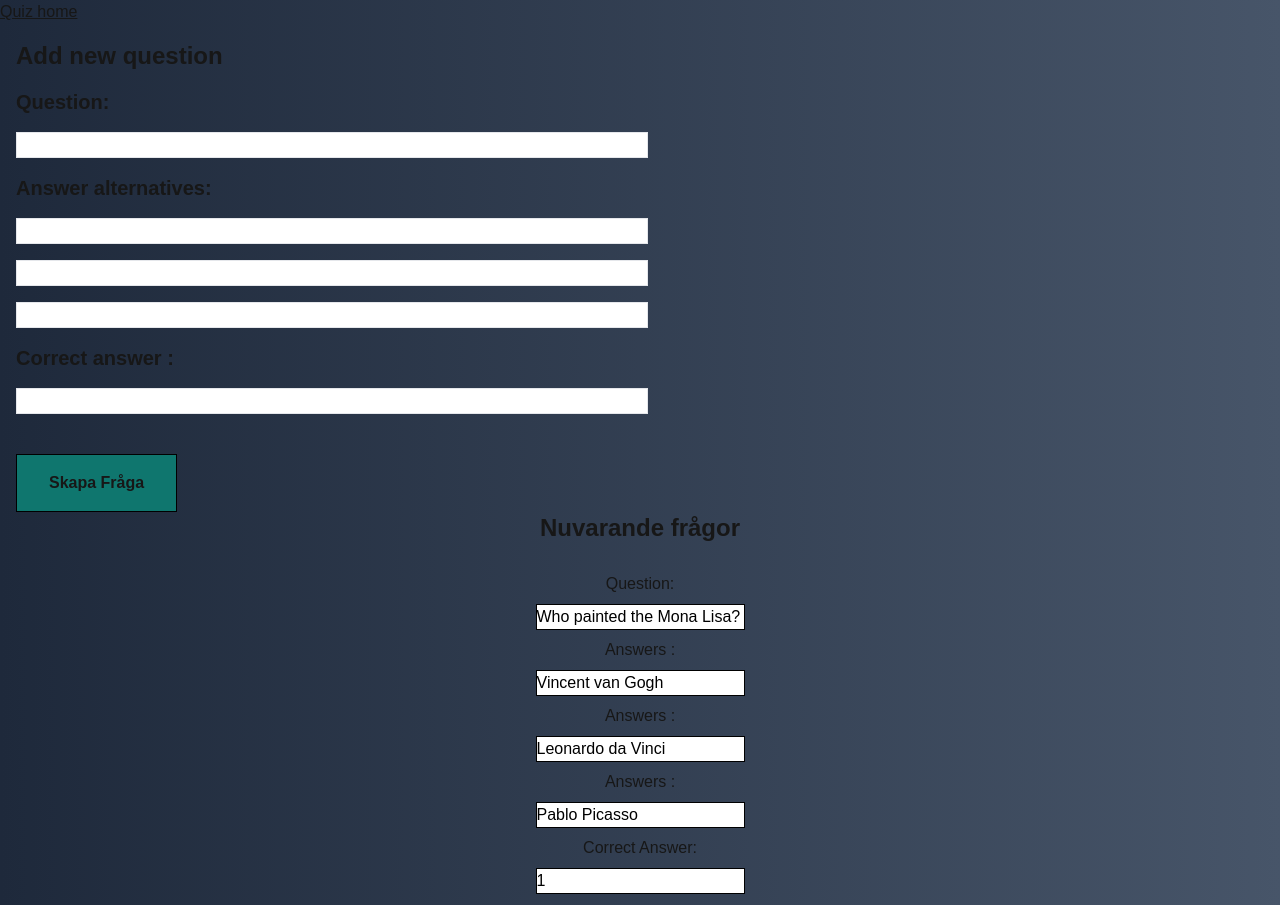
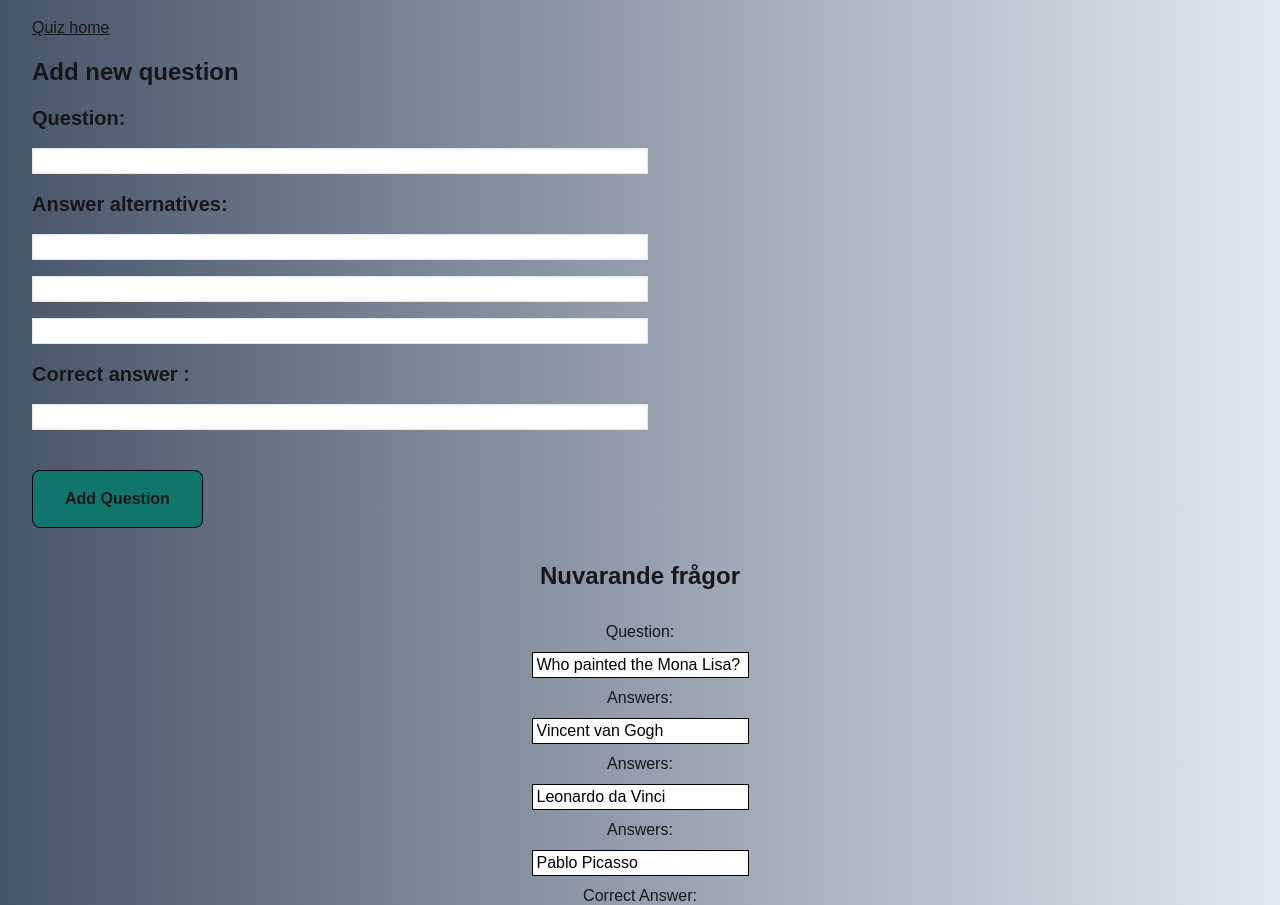
Before and after one commit to FabricioAcuna/quiz-group-task, a Next.js app: page /admin in a window 1280 px wide. Shown: the top 905 px of the page. Built offline with nearby package versions, Linux system fonts and the light colour scheme.

Commit message:
ändrat bg och lagt till lite padding osv på admin

```diff
--- a/pages/admin.js
+++ b/pages/admin.js
@@ -73,15 +73,15 @@ export default function Admin() {
   }
 
   return (
-    <div className="bg-gradient-to-l from-slate-600 to-slate-800 min-h-max">
-      <Link className=" underline" href={"/quiz"}>
+    <div className="bg-gradient-to-l from-slate-200 to-slate-600 min-h-max p-4">
+      <Link className="underline ml-4" href={"/quiz"}>
         Quiz home
       </Link>
       <div className="flex flex-col gap-4 pl-4 pt-4">
         <h2 className="font-bold text-2xl">Add new question</h2>
         <label className="font-bold text-xl">Question:</label>
         <input
-          className="border text-black w-1/2"
+          className="border px-1 text-black w-1/2"
           value={questionName}
           onChange={(e) => setQuestionName(e.target.value)}
         />
@@ -89,7 +89,7 @@ export default function Admin() {
         {answerAlts.map((alt, index) => (
           <input
             key={index}
-            className="border text-black w-1/2"
+            className="border px-1 text-black w-1/2"
             value={alt}
             onChange={(e) => {
               const updatedAnswerAlts = [...answerAlts];
@@ -100,24 +100,24 @@ export default function Admin() {
         ))}
         <label className="font-bold text-xl">Correct answer :</label>
         <input
-          className="border text-black w-1/2"
+          className="border px-1 text-black w-1/2"
           value={correctAnswer}
           onChange={(e) => setCorrectAnswer(e.target.value)}
         />
       </div>
       <button
-        className="border border-solid border-black font-semibold bg-teal-700 px-8 py-4 mt-10 ml-4"
+        className="border border-solid border-black font-semibold bg-teal-700 px-8 py-4 mt-10 ml-4 rounded-lg"
         onClick={handleAddQuestion}
       >
-        Skapa Fråga
+        Add Question
       </button>
 
-      <h2 className="font-bold text-2xl text-center">Nuvarande frågor</h2>
+      <h2 className="font-bold text-2xl text-center mt-8">Nuvarande frågor</h2>
       {questions.map((question, index) => (
         <div className="text-center pt-5" key={index}>
           <label className="flex justify-center p-2">Question:</label>
           <input
-            className="border border-solid border-black text-black"
+            className="border px-1 border-solid border-black text-black"
             type="text"
             value={question.text}
             onChange={(e) => updateQuizText(e.target.value, index)}
@@ -125,9 +125,9 @@ export default function Admin() {
 
           {question.alt.map((alt, altIndex) => (
             <div key={altIndex}>
-              <label className="flex justify-center p-2">Answers :</label>
+              <label className="flex justify-center p-2">Answers:</label>
               <input
-                className="border border-solid border-black text-black"
+                className="border px-1 border-solid border-black text-black"
                 type="text"
                 value={alt}
                 onChange={(e) =>
@@ -138,14 +138,14 @@ export default function Admin() {
           ))}
           <label className="flex justify-center p-2">Correct Answer:</label>
           <input
-            className="border border-solid border-black text-black"
+            className="border border-solid px-1 border-black text-black"
             type="number"
             value={question.correct}
             onChange={(e) => updateCorrectAnswer(index, e.target.value)}
           />
           <p className="p-2">Correct: {question.correct}</p>
           <button
-            className="mt-2 border border-solid border-black font-semibold bg-red-600"
+            className="mt-2 border border-solid border-black font-semibold bg-red-600 px-2 py-1 rounded-lg"
             onClick={() => handleDeleteQuiz(index)}
           >
             Delete
--- a/pages/index.js
+++ b/pages/index.js
@@ -8,7 +8,7 @@ export default function Home() {
         Test your general knowledge with a quiz!
       </h2>
       <Link href="/quiz">
-        <button className="px-6 py-3 text-lg font-semibold text-white bg-blue-900 rounded-lg  hover:bg-blue-950">
+        <button className="px-6 py-3 text-lg font-semibold text-white bg-blue-900 rounded-lg hover:bg-blue-950">
           Get Started
         </button>
       </Link>
```
